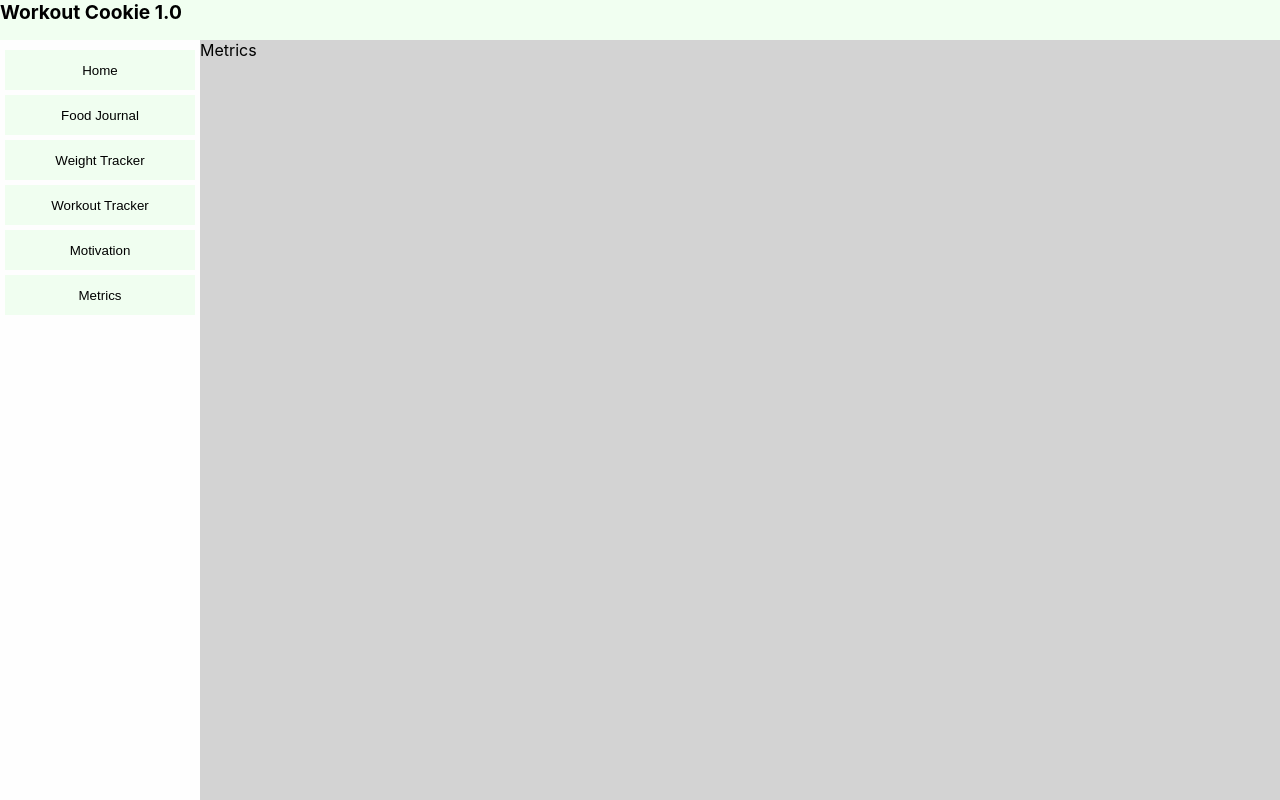
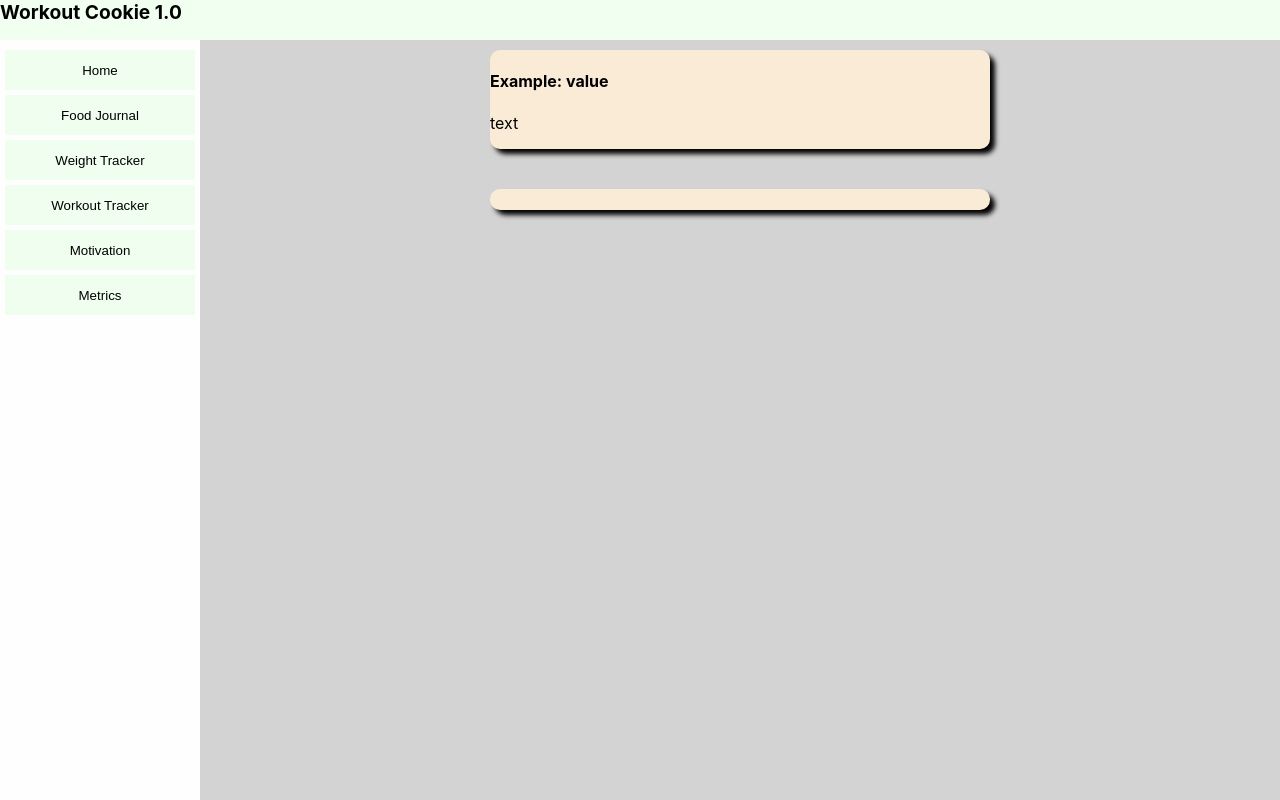
Before and after one commit to wuzzlefump/workout-cookies, a React (Create React App) app: page / in a window 1280 px wide. Both pictures are taken after a click on the button "Metrics". Built offline with nearby package versions, Linux system fonts and the light colour scheme.

Commit message:
more stuff

```diff
--- /dev/null
+++ b/src/pages/Metrics/Metrics.module.css
@@ -0,0 +1,16 @@
+.card{
+    background-color: antiquewhite;
+    border-radius: 10px;
+    box-shadow: 5px 5px 5px black;
+    min-width: 500px;
+    margin-block-start: 10px ;
+    margin-block-end: 10px;
+    margin-inline-start: 10px;
+    margin-inline-end: 10px;
+}
+.container{
+    display: grid;
+    grid-template-columns: auto;
+    gap:20px;
+    justify-content: center;
+}
--- a/src/pages/Metrics/Metrics.tsx
+++ b/src/pages/Metrics/Metrics.tsx
@@ -1,10 +1,28 @@
 import * as React from "react"
 import { useCookies } from 'react-cookie';
+import styles from "./Metrics.module.css"
 
 export default function Metrics(){
-const [cookies, setCookie] = useCookies(['user']);
+const [userCookies, setUserCookies] = useCookies(['user']);
+const [weightCookies, setWeightCookie] = useCookies(['weight']);
     return(
-            <div>
-                Metrics
+            <div className={styles.container}>
+                {userCookies.user && weightCookies.weight ?
+                <div className={styles.card}>
+                    <h4>BMI<span></span></h4>
+                    <p></p>
+                </div>:null}
+                {userCookies.user ? <div className={styles.card}>
+                    <h4>Max Heart Rate<span>{220 - parseInt(userCookies.user.age)}</span></h4>
+                    <p></p>
+                </div>: null}
+                <div className={styles.card}>
+                    <h4>Example: <span> value</span></h4>
+                    <p>text</p>
+                </div>
+                <div className={styles.card}>
+                    <h4><span></span></h4>
+                    <p></p>
+                </div>
             </div>)
 }
--- a/src/pages/Weight/Weight.module.css
+++ b/src/pages/Weight/Weight.module.css
@@ -10,6 +10,8 @@
     grid-template-columns: auto;
     padding-inline-start: 10px;
     padding-inline-end:10px;
+    align-items: center;
+    text-align: center;
 }
 .newUserCard input{
     max-height: 38px;
@@ -17,6 +19,7 @@
     border-color: lightgray;
     border-style: solid;
     border-width: 1px;
+
 }
 
 .currentUserCard input{
--- a/src/pages/Weight/Weight.tsx
+++ b/src/pages/Weight/Weight.tsx
@@ -51,7 +51,7 @@ const clearWeightCookies = ()=>{
                             </button>
                         </div>
                     </div>
-                    : <div></div>
+                    : <div className={styles.newUserCard}>Enter Your User information on the home page first</div>
                 }
             </div>)
 }
```
